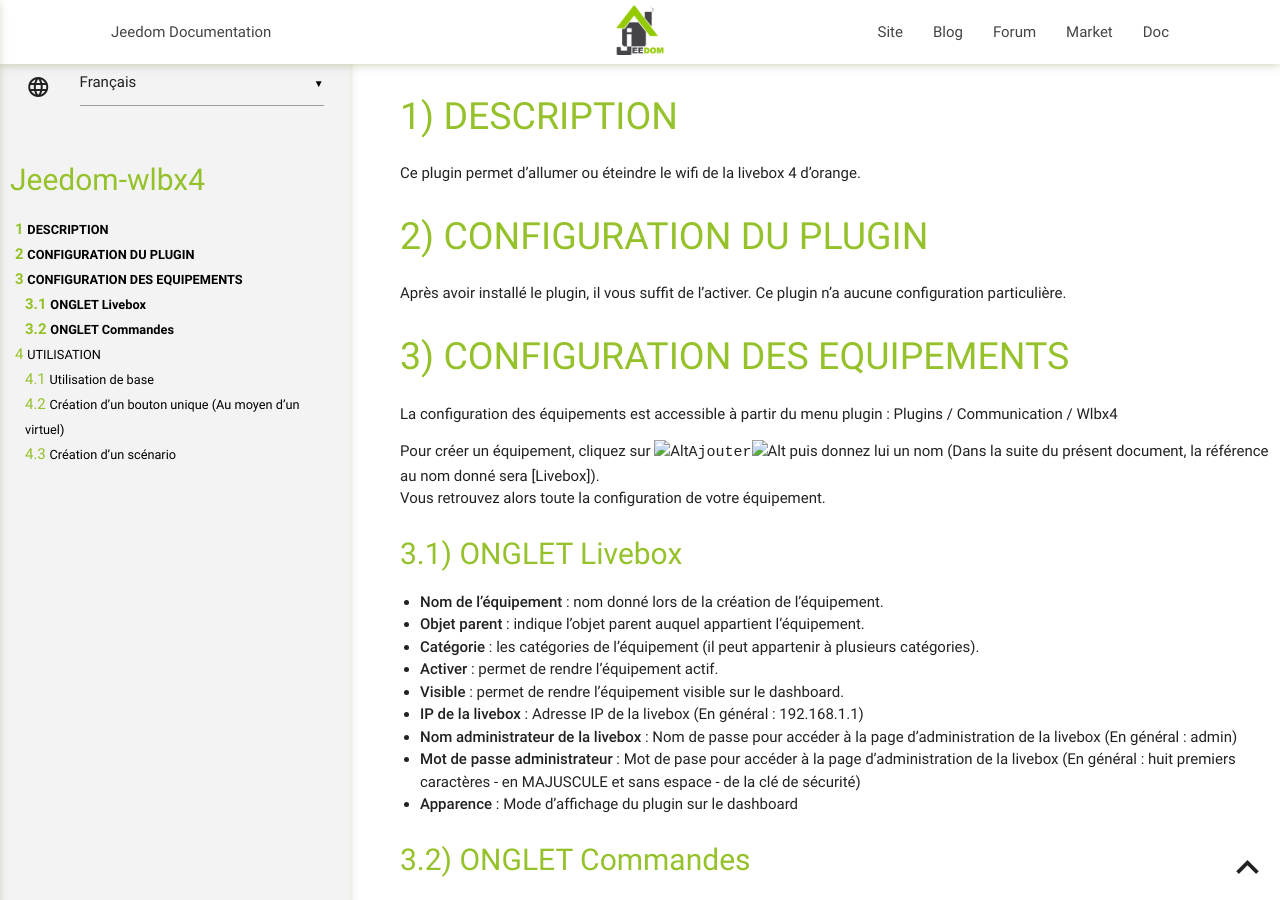
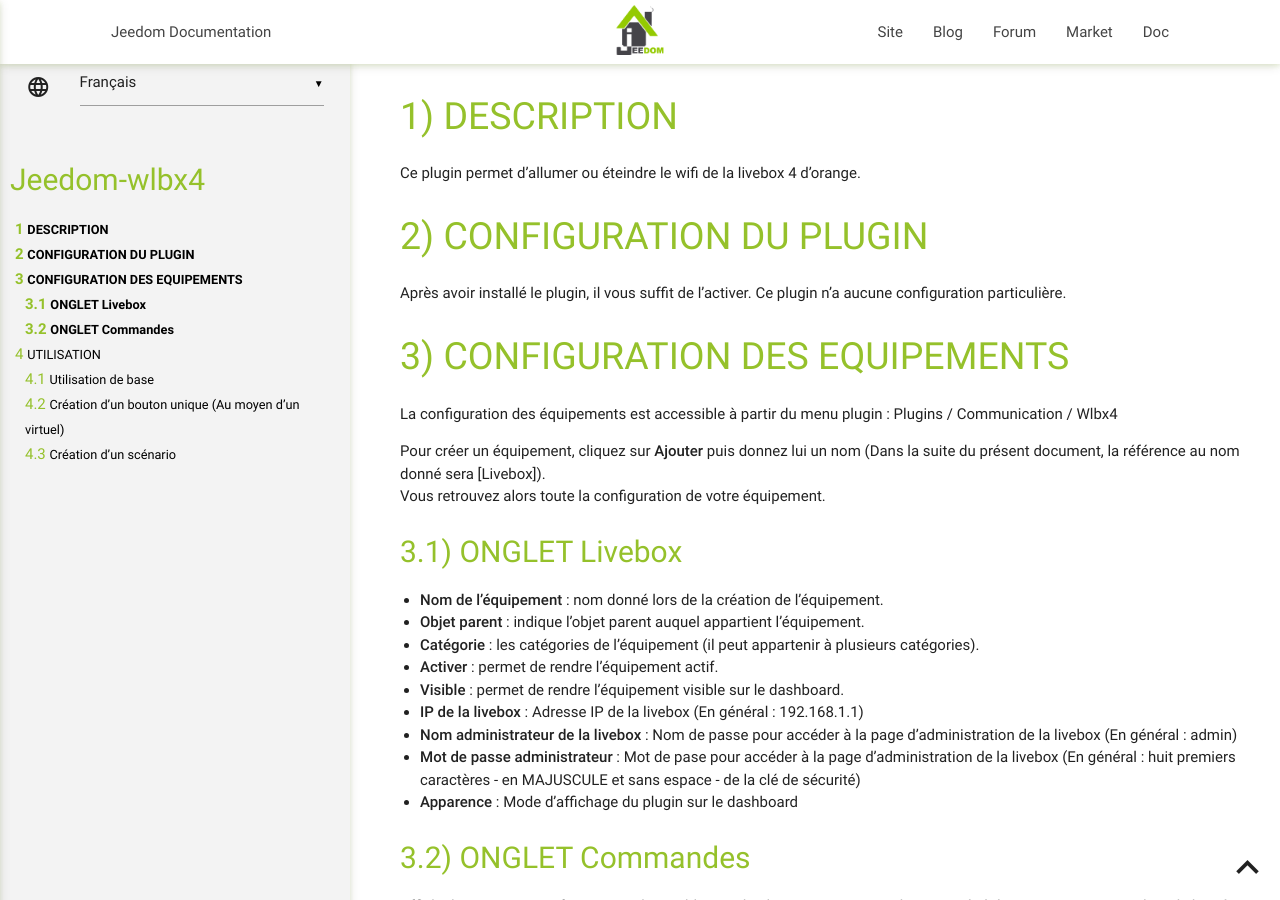
Before and after one commit to pebteam/jeedom-wlbx4, a Jekyll site: the page built from docs/fr_FR/index.md, in a window 1280 px wide and 900 px high. Built offline with Jekyll 4.4.1, drawn with Linux system fonts in a browser that asks for light colours; our own code applies the rules of GitHub Pages for plain Markdown files.

Commit message:
Update index.md

````diff
--- a/docs/fr_FR/index.md
+++ b/docs/fr_FR/index.md
@@ -11,7 +11,7 @@ CONFIGURATION DES EQUIPEMENTS
 La configuration des équipements est accessible à partir du menu plugin :
 Plugins / Communication / Wlbx4
 
-Pour créer un équipement, cliquez sur  ![Alt](/BLs.png)```Ajouter```![Alt](/BRs.png)  puis donnez lui un nom (Dans la suite du présent document, la référence au nom donné sera [Livebox]).
+Pour créer un équipement, cliquez sur  ![](/BLs.png)**Ajouter**![](/BRs.png)  puis donnez lui un nom (Dans la suite du présent document, la référence au nom donné sera [Livebox]).
 Vous retrouvez alors toute la configuration de votre équipement.
 
 ONGLET Livebox
````
